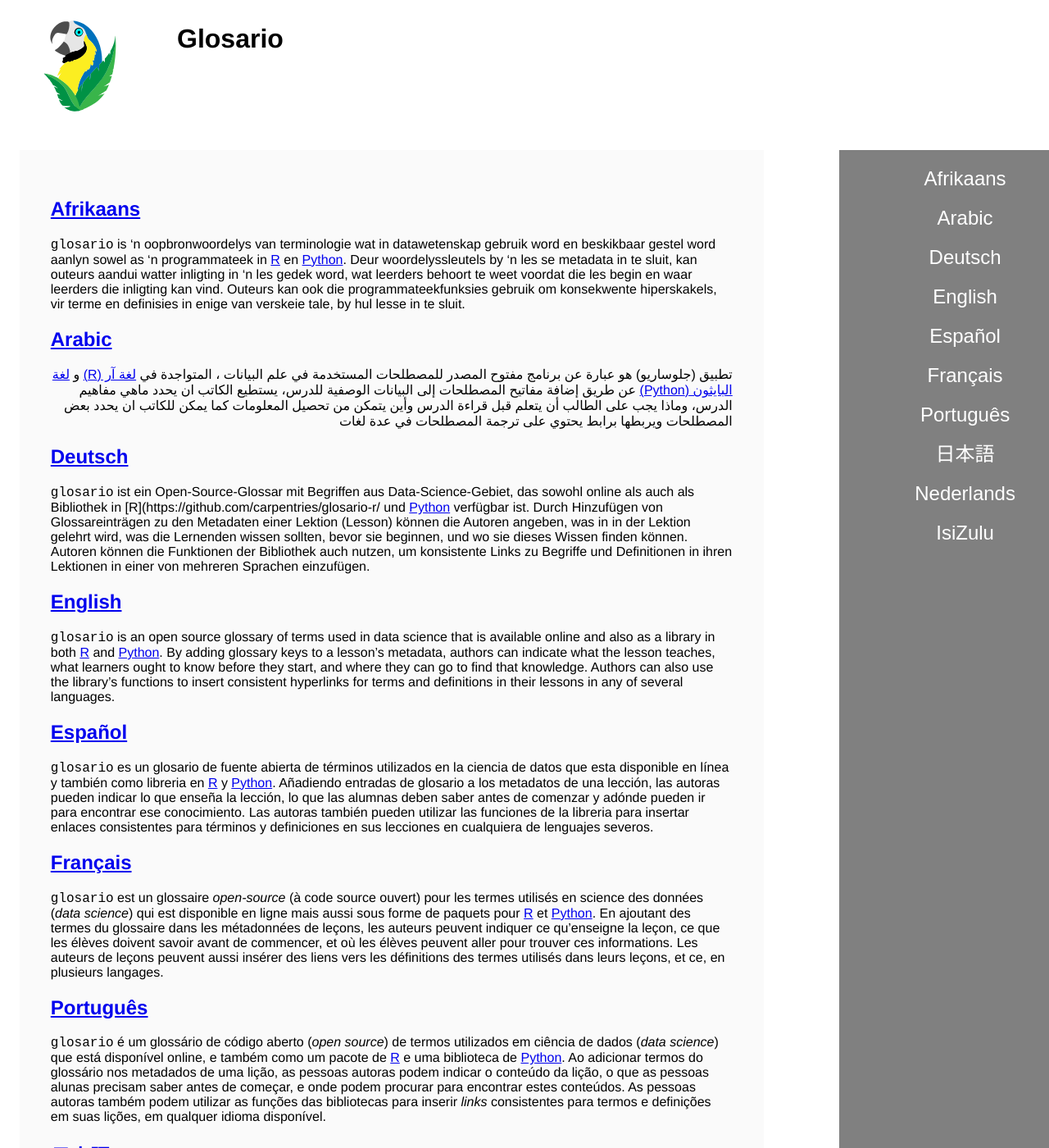
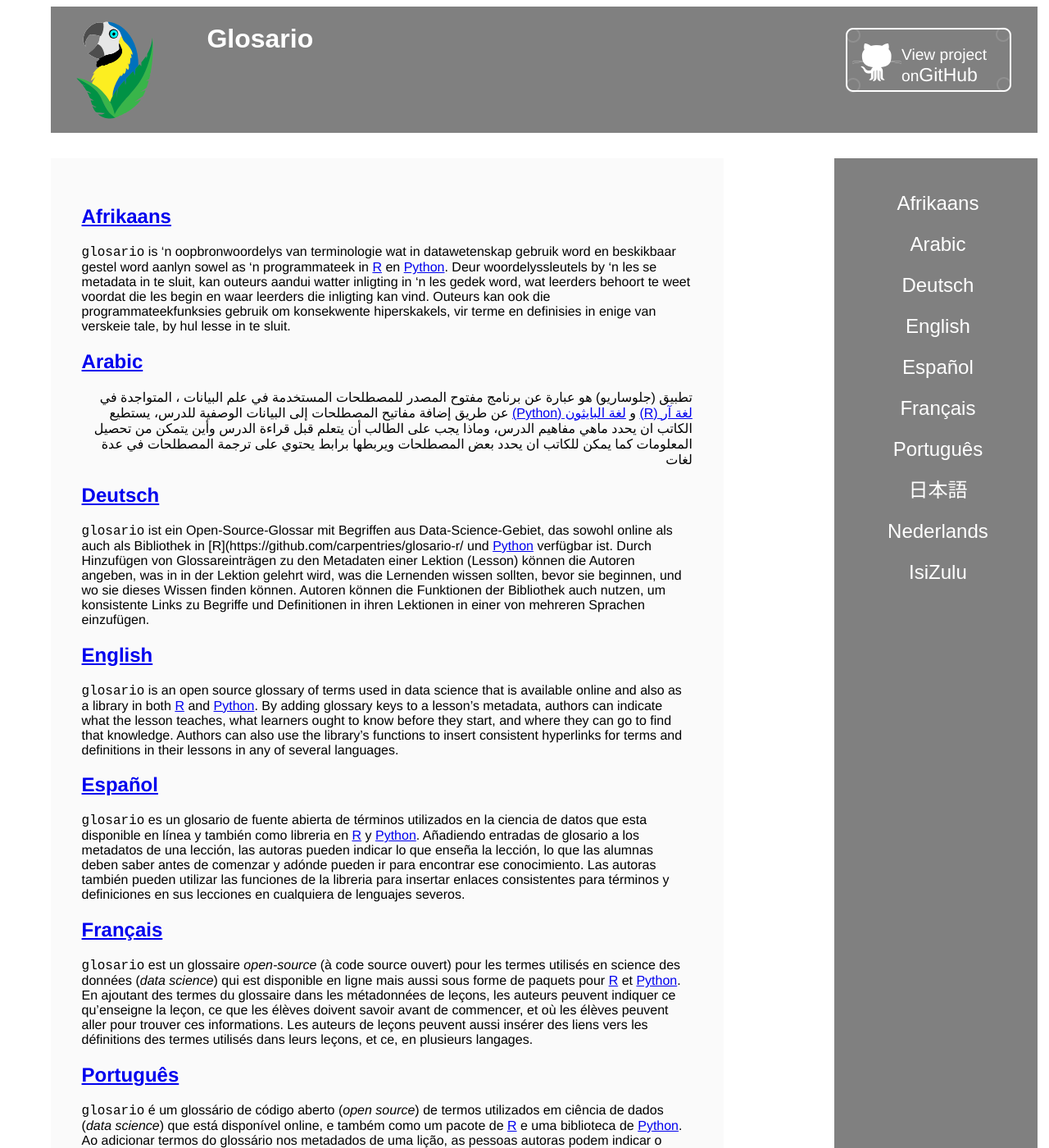
Before and after one commit to carpentries/glosario, a Jekyll site: the page built from index.html, in a window 1280 px wide and 1400 px high. Shown: the whole window at 82% size. Built offline with Jekyll 4.4.1, drawn with Linux system fonts in a browser that asks for light colours.

Commit message:
More detailed styling of site for desktop/mobile devices, including consistently swapped styles for right-to-left languages

```diff
--- a/Gemfile
+++ b/Gemfile
@@ -1,2 +1,3 @@
 source 'https://rubygems.org'
-gem 'github-pages', group: :jekyll_plugins
+gem 'jekyll-github-metadata'
+gem 'github-pages', group: 'jekyll_plugins'
--- a/_config.yml
+++ b/_config.yml
@@ -1,5 +1,6 @@
 title: "Glossary"
-repository: <USERNAME>/<PROJECT>
+repository: baileythegreen/glosario
+github: [metadata]
 defaults:
   - scope:
       path: ""
--- a/_includes/title.html
+++ b/_includes/title.html
@@ -3,17 +3,24 @@
 {%- else -%}
 {%- assign language = page.permalink | replace: '/', '' %}
 {%- assign the_title = site.languages | where: "key", language | map: "title" | first -%}
+{%- assign the_name = site.languages | where: "key", language | map: "name" | first -%}
 {%- endif -%}
 <!-- {%- if page.direction -%} -->
 <!-- {%- assign direction = page.direction -%} -->
 <!-- {%- else -%} -->
 <!-- {%- assign direction = 'ltr' %} -->
 <!-- {%- endif -%} -->
+<head>
+          <a href="{{ site.github.repository_url }}" class="button-ltr"><small>View project on</small>GitHub</a>
 <div class="row" dir="auto">
   <div class="left">
-    <a href="{{'/' | relative_url}}"><img src="{{'/static/parrot.svg' | relative_url}}" alt="Parrot logo" width="75%" /></a>
+    <a href="{{'/' | relative_url}}"><img src="{{'/static/parrot.svg' | relative_url}}" alt="Parrot logo" width="85%" style="vertical-align: middle" /></a>
   </div>
-  <div class="right">
+  <div class="right" style="font-family: Arial, Helvetica, sansserif; color: white">
     <h1>{{the_title}}</h1>
+    <div class="describe">
+      <h2>{{ the_name | default: site.description }}</h2>
+    </div>
   </div>
 </div>
+</head>
--- a/_layouts/page.html
+++ b/_layouts/page.html
@@ -14,20 +14,16 @@
     <section id="main-content-home">
       {{content}}
     </section>
-        <aside class="sticky-home"
-               style="padding:0px">
+        <div class="sticky-home">
             {% for lang in site.languages %}
                 <font color="white" size="5px" face="arial">
                     <a class="lang_links"
-                       style="padding-top: 0cm;
-                              margin:10px 20px 10px 10%;
-                              text-decoration: none"
                        href="#{{lang.name}}">{{lang.name}}</>
                     </a>
                     <br>
                 </font>
             {% endfor %}
-        </aside>
+        </div>
     </div>
     </div>
     </main>
--- a/assets/css/glossary.scss
+++ b/assets/css/glossary.scss
@@ -10,6 +10,27 @@ body {
 /* For larger devices */
 @media screen and (min-width: 769px) {
 
+    .button-ltr {
+        width: 134px;
+        height: 58px;
+        padding-top: 22px;
+        padding-left: 68px;
+        font-family: 'Architects Daughter', 'Helvetica Neue', Helvetica, Arial, serif;
+        font-size: 23px;
+        line-height: 1.2;
+        color: white;
+        text-decoration: none;
+        vertical-align: top;
+        background: url({% link /static/github-button.png %}) 0 0 no-repeat;
+        margin: 25px 70px 10px 10px;
+        float: right;
+    }
+
+    a.button small {
+        display: block;
+        font-size: 11px;
+    }
+
     .sticky-home,
     .sticky-ltr,
     .sticky-rtl {
@@ -17,12 +38,15 @@ body {
         z-index: 0;
         top: 0;
         overflow-x: hidden;
-        height: 100%;
+        height: 95%;
         background-color: grey;
         color: white;
         text-align: center;
         vertical-align: middle;
-        padding: 0px;
+        align-contents: center;
+        padding-top: 30px;
+        padding-bottom: 30px;
+        bottom: 30px;
     }
 
     .sticky-home {
@@ -35,21 +59,12 @@ body {
         float: right;
         right: 0;
         width: 6%;
-        margin-right: 8%;
     }
 
     .sticky-rtl {
         float: left;
         left: 0;
         width: 6%;
-        margin-left: 8%;
-    }
-
-    aside a {display: block;
-        width: 100%;
-        height: 0px;
-        vertical-align: center;
-        margin-bottom: 0px;
     }
 
     .lang_links,
@@ -58,23 +73,27 @@ body {
         text-align: center;
         vertical-align: middle;
         text-decoration: none;
-        padding-top: 0cm;
         font-size: 24;
         color: white;
-        margin: 10px 0% 10px 0%;
+        margin: 20px 0% 30px 0%;
     }
 
     .lang_links {
         line-height: 50px;
+        margin-right: 0px;
+        top: 30px;
+        margin: 10px 20px 10px 10%;
     }
 
     .letter_links {
-        line-height: 20px;
+        line-height: 40px;
     }
 
     #content-wrapper {
         padding-top: 30px;
         border-top: solid 1px #fff;
+        margin-right: 1cm;
+        margin-left: 0cm;
     }
 
     .clearfix:after {
@@ -83,13 +102,15 @@ body {
         clear: both;
         visibility: hidden;
         content: '.';
+        margin-bottom: 30px;
     }
 
     #main-content-home {
         float: left;
-        width: 65%;
+        width: 60%;
         max-width: 100%;
         padding: 1cm 1cm 1cm 1cm;
+        margin-left: 1cm;
     }
 
     #main-content-ltr {
@@ -98,14 +119,13 @@ body {
 
     #main-content-rtl {
         float: right;
-        margin: 0cm;
     }
 
     #main-content-ltr,
     #main-content-rtl {
         padding: .5cm 1cm 1cm 1cm;
-        width: 75%;
-        max-width: 80%;
+        width: 85%;
+        max-width: 85%;
     }
 
     #main-content-home,
@@ -118,6 +138,37 @@ body {
 /* For mobile phones */
 @media only screen and (max-width: 768px) {
 
+.button-ltr,
+.button-rtl {
+  width: 134px;
+  height: 58px;
+  padding-top: 22px;
+  padding-left: 68px;
+  font-family: 'Architects Daughter', 'Helvetica Neue', Helvetica, Arial, serif;
+  font-size: 23px;
+  line-height: 1.2;
+  color: white;
+  text-decoration: none;
+  vertical-align: top;
+  background: url({% link /static/github-button.png %}) 0 0 no-repeat;
+}
+
+.button-ltr {
+  margin: 10px 10px 10px 10px;
+  float: right;
+}
+
+.button-rtl {
+    float: left;
+    margin: 10px 10px 10px 30px;
+    margin-right: 1.5cm;
+}
+
+a.button small {
+  display: block;
+  font-size: 11px;
+}
+
     .sticky-home {
         display: none
     }
@@ -129,7 +180,7 @@ body {
         top: 8;
         overflow: auto;
         overflow-x: hidden;
-        height: 110%;
+        height: auto;
         width: 12%;
         background-color: grey;
         color: white;
@@ -142,13 +193,11 @@ body {
         float: right;
         right: 0;
         bottom: 30px;
-        margin-right: 5%;
     }
 
     .sticky-rtl {
         float: left;
         left: 0;
-        margin-left: 5%;
     }
 
     .lang_links { }
@@ -172,13 +221,13 @@ body {
         clear: both;
         visibility: hidden;
         content: '.';
-        margin: 10% 0% 10% 5%;
+        margin: 10% 0% 10% 0%;
         width: 50%;
     }
 
     #main-content-home {
         float: left;
-        width: 70%;
+        width: 77%;
         max-width: 100%;
         padding: 1cm 1cm 1cm 1cm;
     }
@@ -186,15 +235,15 @@ body {
     #main-content-ltr {
         float: left;
         width: 65%;
-        max-width: 100%;
-        padding: 1cm 0cm 1cm 1cm;
+        max-width: 80%;
+        padding: 1cm 1cm 1cm 1cm;
     }
 
     #main-content-rtl {
         float: right;
         width: 65%;
         max-width: 80%;
-        margin: 0cm;
+        padding: 1cm 1cm 1cm 1cm;
     }
 
     #main-content-home,
@@ -202,13 +251,4 @@ body {
     #main-content-rtl {
         background-color: hsla(0, 0%, 98%, 85%);
     }
-
-       /* Style the hamburger menu */
-    .aside a.icon {
-        background: grey;
-        display: block;
-        position: sticky;
-        right: 0;
-        top: 0;
-    }
 }
--- a/static/site.css
+++ b/static/site.css
@@ -6,6 +6,12 @@ body {
 }
 
 @media screen and (min-width: 769px) {
+.row {
+  background: grey;
+  margin-right: 1cm;
+  margin-left: 1cm;
+}
+
 .left {
   float: left;
   width: 15%;
@@ -14,10 +20,27 @@ body {
 .right {
   float: left;
   width: 55%;
+  padding-left: 10px;
+}
+
+.left-rtl {
+  float: right;
+  width: 25%;
+}
+
+.right-rtl {
+  float: right;
+  width: 55%;
+  margin-right: 1cm;
+  padding-right: 30px;
 }
 }
 
 @media screen and (max-width: 768px) {
+.row {
+  background: grey;
+}
+
 .left {
   float: left;
   width: 25%;
@@ -25,7 +48,19 @@ body {
 
 .right {
   float: left;
-  width: 35%;
+  width: 90%;
+  padding-left: 10px;
+}
+
+.left-rtl {
+  float: right;
+  width: 25%;
+}
+
+.right-rtl {
+  float: right;
+  width: 90%;
+  padding-right: 10px;
 }
 }
 
```
Also changed, not shown: _layouts/glossary-ltr.html (+3 -4 lines), _layouts/glossary-rtl.html (+10 -11 lines), assets/css/to_delete.css (renamed from assets/css/glossary.css), static/github-button.png (added), 2 other files.
